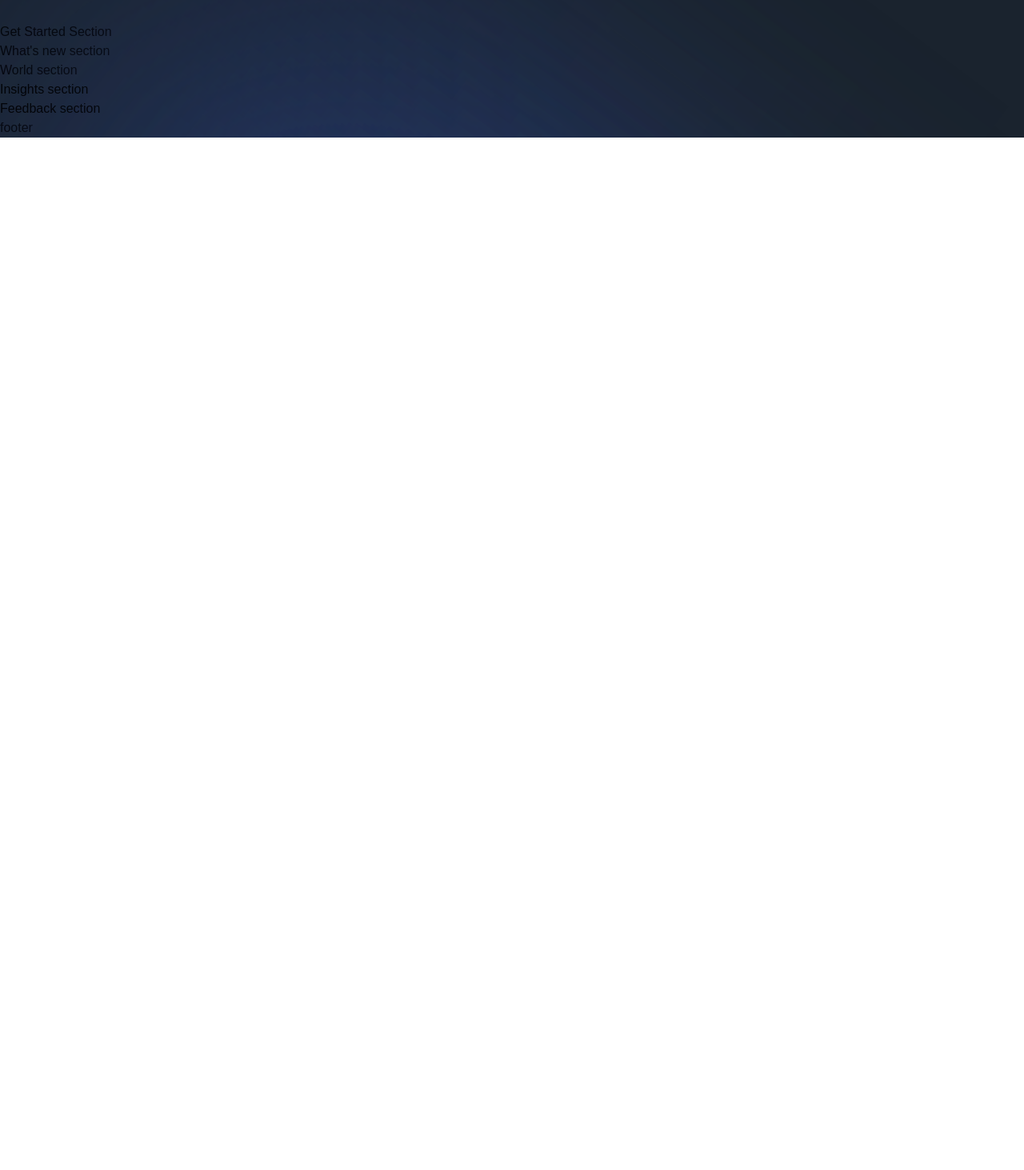
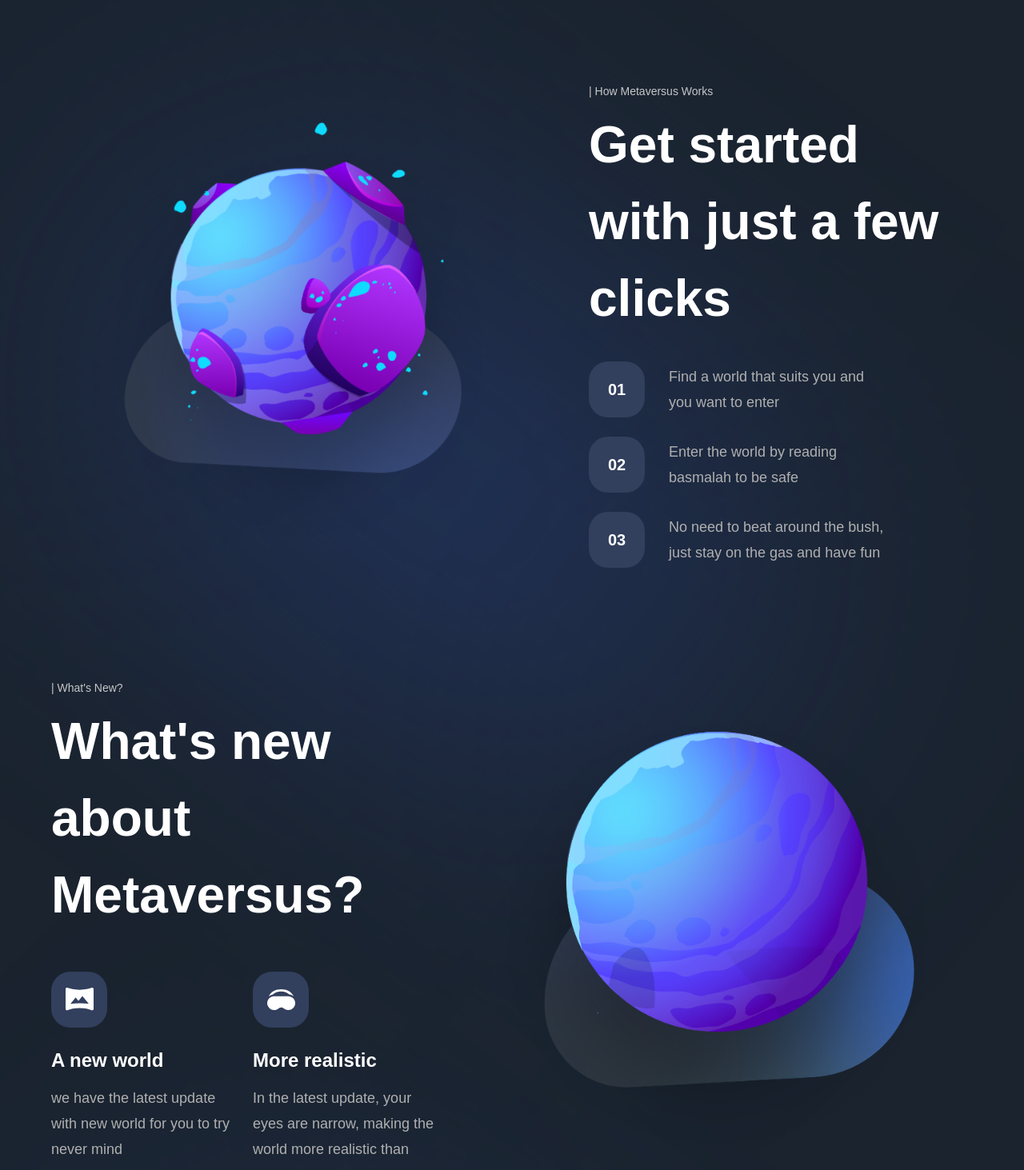
Before and after one commit to lucassiqueira08/lucassiqueira.dev, a Next.js app: page / in a window 1280 px wide. Shown: the part 2620-4083 px from the top of the page at 80% size. Before the commit the page ends 2792 px from the top, so only its background shows below. Built offline with nearby package versions, Linux system fonts and the light colour scheme; a web font is replaced by a local one.

Commit message:
add get stated and new features

```diff
--- a/components/NewFeatures.tsx
+++ b/components/NewFeatures.tsx
@@ -1,6 +1,26 @@
-const NewFeatures = () => (
-  <div>
-    New Features
+import styles from "~/styles";
+
+const NewFeatures = ({
+  imgUrl,
+  title,
+  subtitle,
+}: {
+  imgUrl: string;
+  title: string;
+  subtitle: string;
+}) => (
+  <div className="flex min-w-[210px] flex-1 flex-col sm:max-w-[250px]">
+    <div
+      className={`${styles.flexCenter} h-[70px] w-[70px] rounded-[24px] bg-[#323f5d]`}
+    >
+      <img src={imgUrl} alt="icon" className="h-1/2 w-1/2 object-contain" />
+    </div>
+      <h1 className="mt-[26px] text-[24px] font-bold leading-[30px] text-white">
+        {title}
+      </h1>
+      <p className="mt-[16px] flex-1 text-[18px] font-normal leading-[32px] text-[#b0b0b0]">
+        {subtitle}
+      </p>
   </div>
 );
 
--- a/components/StartSteps.tsx
+++ b/components/StartSteps.tsx
@@ -1,6 +1,15 @@
-const StartSteps = () => (
-  <div>
-    start steps
+import styles from "~/styles";
+
+const StartSteps = ({ number, text }: { number: number; text: string }) => (
+  <div className={`${styles.flexCenter} flex-row`}>
+    <div
+      className={`${styles.flexCenter} h-[70px] w-[70px] rounded-[24px] bg-[#323f5d]`}
+    >
+      <p className="text-[20px] font-bold text-white">0{number}</p>
+    </div>
+    <p className="flex-1 ml-[30px] font-normal text-[18px] text-[#B0B0B0] leading-[32px]">
+      {text}
+    </p>
   </div>
 );
 
--- a/sections/GetStarted.tsx
+++ b/sections/GetStarted.tsx
@@ -1,8 +1,44 @@
-'use client';
+"use client";
+
+import { motion } from "framer-motion";
+
+import styles from "~/styles";
+import { staggerContainer, fadeIn, planetVariants } from "~/utils/motion";
+import { StartSteps, TypingText } from "~/components";
+import { startingFeatures } from "~/constants";
 
 const GetStarted = () => (
-  <section>
-    Get Started Section
+  <section className={`${styles.paddings} relative z-10`}>
+    <motion.div
+      variants={staggerContainer}
+      initial="hidden"
+      whileInView="show"
+      viewport={{ once: false, amount: 0.25 }}
+      className={`${styles.innerWidth} mx-auto flex flex-col gap-8 lg:flex-row`}
+    >
+      <motion.div
+        variants={planetVariants("left")}
+        className={`flex-1 ${styles.flexCenter}`}
+      >
+        <img
+          src="/get-started.png"
+          alt="get-started"
+          className="h-[90%] w-[90%] object-contain"
+        />
+      </motion.div>
+      <motion.div
+        variants={fadeIn("left", "tween", 0.2, 1)}
+        className="flex flex-[0.75] flex-col justify-center"
+      >
+        <TypingText title="| How Metaversus Works" />
+        <TypingText title={<>Get started with just a few clicks</>} />
+        <div className="mt-[31px] flex max-w-[370px] flex-col gap-[24px]">
+          {startingFeatures.map((feature, index) => (
+            <StartSteps key={feature} number={index + 1} text={feature}/>
+          ))}
+        </div>
+      </motion.div>
+    </motion.div>
   </section>
 );
 
--- a/sections/WhatsNew.tsx
+++ b/sections/WhatsNew.tsx
@@ -1,8 +1,44 @@
-'use client';
+"use client";
+
+import { motion } from "framer-motion";
+
+import styles from "~/styles";
+import { staggerContainer, fadeIn, planetVariants } from "~/utils/motion";
+import { NewFeatures, TypingText } from "~/components";
+import { newFeatures } from "~/constants";
 
 const WhatsNew = () => (
-  <section>
-    What's new section
+  <section className={`${styles.paddings} relative z-10`}>
+    <motion.div
+      variants={staggerContainer}
+      initial="hidden"
+      whileInView="show"
+      viewport={{ once: false, amount: 0.25 }}
+      className={`${styles.innerWidth} mx-auto flex flex-col gap-8 lg:flex-row`}
+    >
+      <motion.div
+        variants={fadeIn("right", "tween", 0.2, 1)}
+        className="flex flex-[0.75] flex-col justify-center"
+      >
+        <TypingText title="| What's New?" />
+        <TypingText title={<>What's new about Metaversus?</>} />
+        <div className="mt-[48px] flex flex-wrap justify-between gap-[24px]">
+          {newFeatures.map((feature) => (
+            <NewFeatures key={feature.title} {...feature} />
+          ))}
+        </div>
+      </motion.div>
+      <motion.div
+        variants={planetVariants("right")}
+        className={`flex-1 ${styles.flexCenter}`}
+      >
+        <img
+          src="/whats-new.png"
+          alt="get-started"
+          className="h-[90%] w-[90%] object-contain"
+        />
+      </motion.div>
+    </motion.div>
   </section>
 );
 
```
